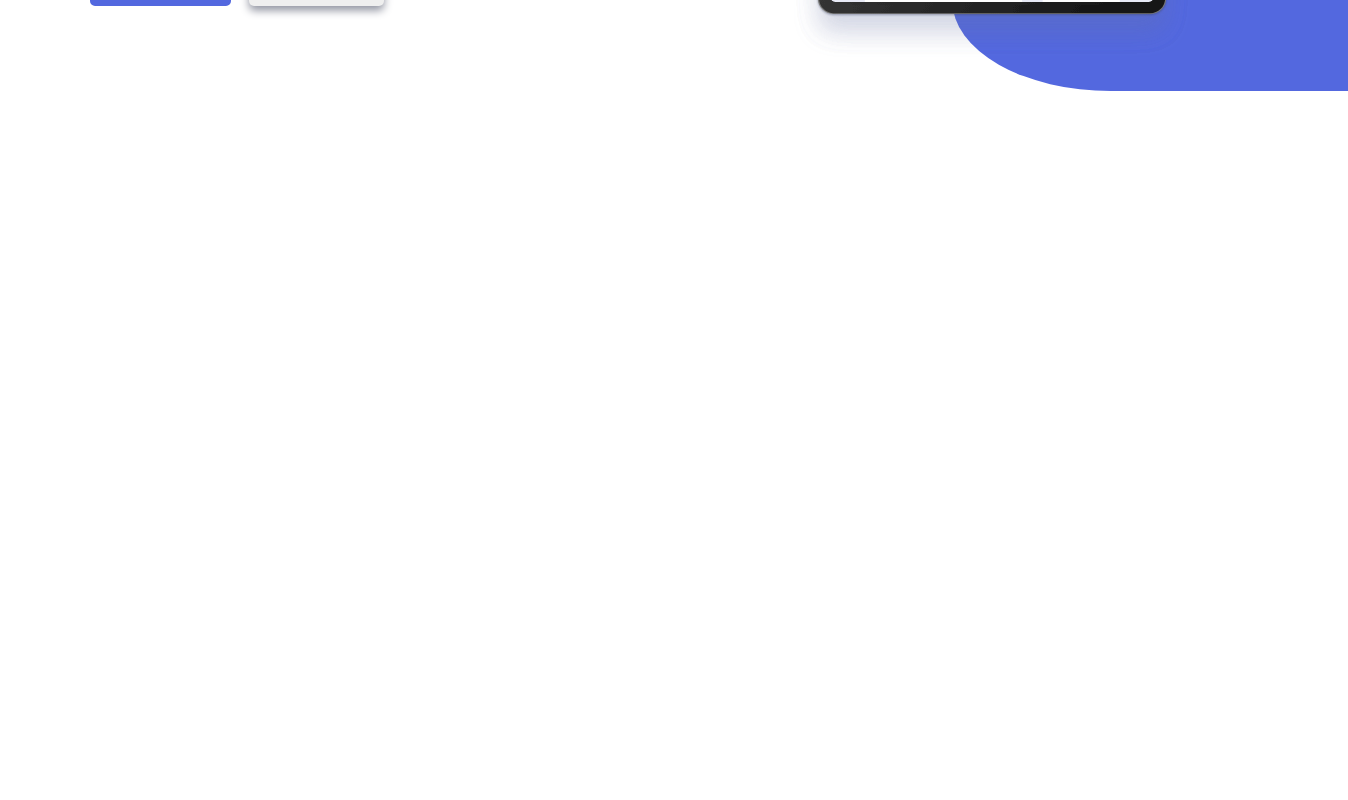
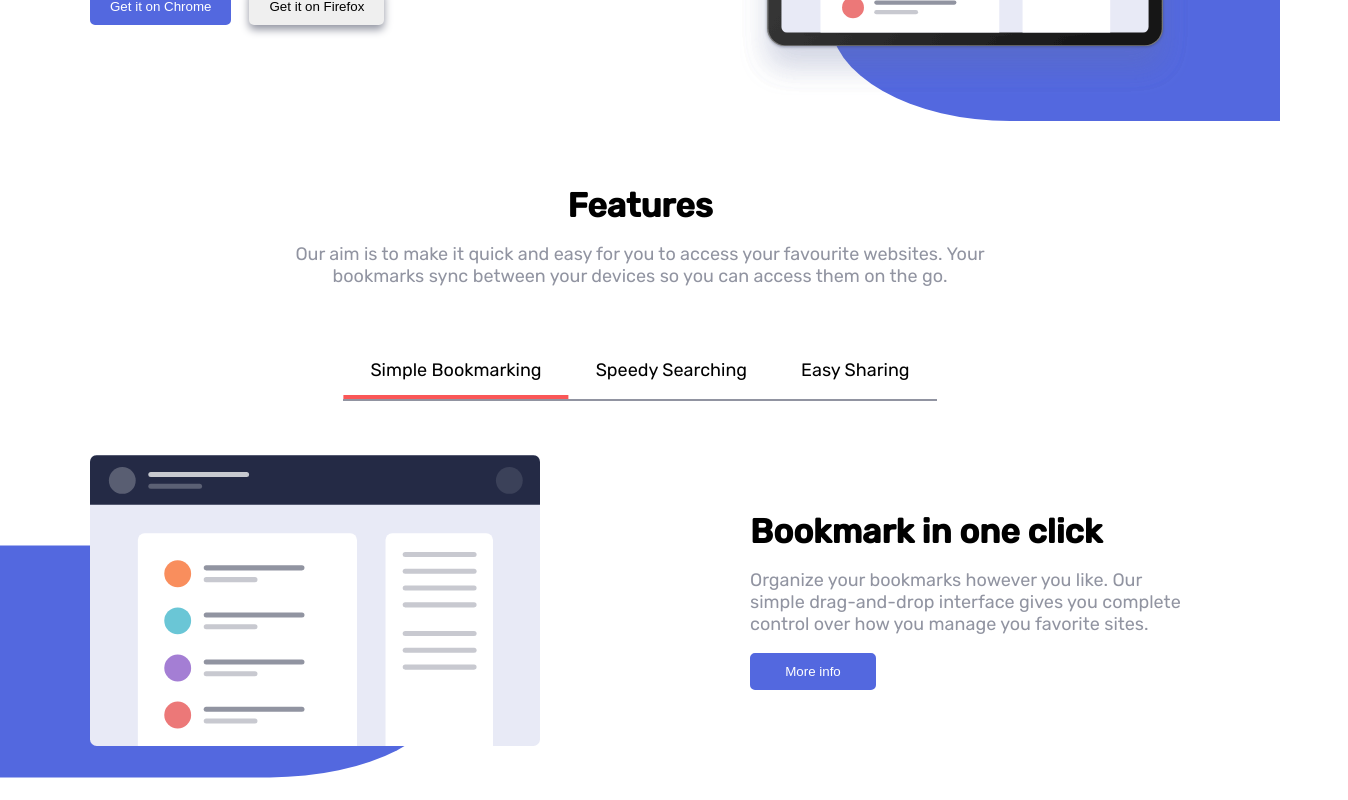
Before and after one commit to KondyKox/Confilogi-zad-rekr, a React (Vite) app in the folder zadanie-rekrutacyjne/: page / in a window 1280 px wide. Shown: the part 340-1140 px from the top of the page, 1348 px wide, since content can reach past the window. Before the commit the page ends 800 px from the top, so only its background shows below. Built offline with nearby package versions, Linux system fonts and the light colour scheme.

Commit message:
features section

```diff
--- a/zadanie-rekrutacyjne/src/components/App/App.css
+++ b/zadanie-rekrutacyjne/src/components/App/App.css
@@ -1,3 +1,4 @@
+/* Hero */
 .hero {
   flex-direction: column-reverse;
 }
@@ -9,14 +10,6 @@
   align-items: center;
   text-align: center;
   gap: 1rem;
-}
-
-.hero__header {
-  font-size: var(--size-xl);
-}
-
-.hero__description {
-  font-size: var(--size-sm);
 }
 
 .hero__btn__container {
@@ -32,15 +25,13 @@
   align-items: center;
 }
 
-.hero__image img {
-  max-width: 15rem;
-}
-
 .hero__image .rounded-bg {
   right: 0;
+  transform: translateX(20%);
 }
 
 @media screen and (min-width: 768px) {
+  /* Hero */
   .hero {
     flex-direction: row;
   }
@@ -50,16 +41,4 @@
     align-items: flex-start;
     text-align: left;
   }
-
-  .hero__header {
-    font-size: var(--size-3xl);
-  }
-
-  .hero__description {
-    font-size: var(--size-base);
-  }
-
-  .hero__image img {
-    max-width: 22rem;
-  }
 }
--- a/zadanie-rekrutacyjne/src/components/App/App.jsx
+++ b/zadanie-rekrutacyjne/src/components/App/App.jsx
@@ -1,3 +1,4 @@
+import Features from "../Features/Features";
 import Navbar from "../Navbar/Navbar";
 import "./App.css";
 
@@ -5,9 +6,10 @@ function App() {
   return (
     <main>
       <Navbar />
+      {/* Hero */}
       <header className="hero section">
         <div className="hero__panel">
-          <h1 className="hero__header">A Simple Bookmark Manager</h1>
+          <h1 className="header">A Simple Bookmark Manager</h1>
           <p className="hero__description">
             A clean and simple interface to organize your favourite websites.
             Open a new browser tab and see your sites load instantly. Try it for
@@ -19,10 +21,17 @@ function App() {
           </div>
         </div>
         <div className="hero__image">
-          <img src="./images/illustration-hero.svg" alt="Hero image" />
+          <img
+            src="./images/illustration-hero.svg"
+            alt="Hero image"
+            className="section-img"
+          />
           <div className="rounded-bg" />
         </div>
       </header>
+
+      {/* Features */}
+      <Features />
     </main>
   );
 }
--- /dev/null
+++ b/zadanie-rekrutacyjne/src/components/Features/Features.css
@@ -0,0 +1,121 @@
+.features {
+  flex-direction: column;
+  gap: 3rem;
+  text-align: center;
+}
+
+.features__header {
+  display: flex;
+  flex-direction: column;
+  align-items: center;
+  gap: 1rem;
+}
+
+.features__list {
+  list-style-type: none;
+  display: flex;
+  flex-direction: column;
+  justify-content: center;
+  align-items: stretch;
+  border-bottom: 1px solid var(--accent-gray);
+}
+
+.features__list__el {
+  padding: 1rem 1.5rem;
+  cursor: pointer;
+  transition: all 0.3s ease-in-out;
+  border-bottom: 1px solid var(--accent-gray);
+  position: relative;
+}
+
+.features__list__el:hover {
+  color: var(--clr-main-red);
+}
+
+.features__list__el.active::after {
+  content: "";
+  width: 70%;
+  background-color: var(--clr-main-red);
+  position: absolute;
+  bottom: 0;
+  left: 50%;
+  transform: translateX(-50%);
+  height: 4px;
+}
+
+.features__feature {
+  display: flex;
+  flex-direction: column;
+  justify-content: space-between;
+  align-items: center;
+  gap: 3rem;
+}
+
+.feature__image {
+  position: relative;
+  display: flex;
+  justify-content: center;
+  align-items: center;
+}
+
+.feature__image .rounded-bg {
+  left: 0;
+  transform: translateX(-20%) rotate(180deg);
+}
+
+.feature__image__info {
+  display: flex;
+  flex-direction: column;
+  justify-content: center;
+  /* align-items: center; */
+  gap: 1rem;
+}
+
+.feature__image__info p {
+  text-align: center;
+}
+
+.feature__image__info .btn {
+  /* display: hidden; */
+  opacity: 0;
+}
+
+@media screen and (min-width: 768px) {
+  .features__header p {
+    max-width: 70%;
+  }
+
+  .features__list {
+    flex-direction: row;
+  }
+
+  .features__list__el:hover:not(.active) {
+    border-bottom: 4px solid var(--clr-main-red);
+  }
+
+  .features__list__el.active::after {
+    width: 100%;
+  }
+
+  .features__feature {
+    flex-direction: row;
+  }
+
+  .feature__image__info {
+    max-width: 40%;
+  }
+
+  .feature__image__info .header {
+    text-align: left;
+  }
+
+  .feature__image__info p {
+    text-align: left;
+  }
+
+  .feature__image__info .btn {
+    /* display: block; */
+    opacity: 1;
+    max-width: 7rem;
+  }
+}
--- /dev/null
+++ b/zadanie-rekrutacyjne/src/components/Features/Features.jsx
@@ -0,0 +1,55 @@
+import { useState } from "react";
+import "./Features.css";
+
+const Features = () => {
+  const [activeIndex, setActiveIndex] = useState(0);
+
+  const features = ["Simple Bookmarking", "Speedy Searching", "Easy Sharing"];
+
+  return (
+    <section id="features" className="features section">
+      <div className="features__header">
+        <h2 className="header">Features</h2>
+        <p>
+          Our aim is to make it quick and easy for you to access your favourite
+          websites. Your bookmarks sync between your devices so you can access
+          them on the go.
+        </p>
+      </div>
+      <ul className="features__list">
+        {features.map((feature, index) => (
+          <li
+            key={index}
+            className={`features__list__el ${
+              activeIndex === index && "active"
+            }`}
+            onClick={() => setActiveIndex(index)}
+          >
+            {feature}
+          </li>
+        ))}
+      </ul>
+      <div className="features__feature">
+        <div className="feature__image">
+          <img
+            src={`./images/illustration-features-tab-${activeIndex + 1}.svg`}
+            alt={`Feature illustration ${activeIndex + 1}`}
+            className="section-img"
+          />
+          <div className="rounded-bg" />
+        </div>
+        <div className="feature__image__info">
+          <h3 className="header">Bookmark in one click</h3>
+          <p>
+            Organize your bookmarks however you like. Our simple drag-and-drop
+            interface gives you complete control over how you manage you
+            favorite sites.
+          </p>
+          <button className="btn btn-primary">More info</button>
+        </div>
+      </div>
+    </section>
+  );
+};
+
+export default Features;
--- a/zadanie-rekrutacyjne/src/index.css
+++ b/zadanie-rekrutacyjne/src/index.css
@@ -41,6 +41,7 @@ main {
 
 p {
   color: var(--accent-gray);
+  font-size: var(--size-sm);
 }
 
 .section {
@@ -49,9 +50,17 @@ p {
   align-items: center;
   gap: 2rem;
   margin-bottom: 3rem;
+  width: 100%;
 }
 
-/* Utils */
+.section-img {
+  max-width: 15rem;
+}
+
+.header {
+  font-size: var(--size-xl);
+}
+
 .bold-text {
   font-weight: 500;
 }
@@ -112,12 +121,12 @@ p {
 .rounded-bg {
   position: absolute;
   top: 3rem;
-  transform: translateX(40%);
   z-index: -1;
   background-color: var(--clr-main-blue);
-  width: 100%;
+  width: 80%;
   height: 80%;
   border-bottom-left-radius: 40%;
+  border-top-left-radius: 40%;
 }
 
 @media screen and (min-width: 768px) {
@@ -130,7 +139,20 @@ p {
     padding-top: 1.5rem;
   }
 
+  p {
+    font-size: var(--size-base);
+  }
+
+  .section-img {
+    max-width: 25rem;
+  }
+
+  .header {
+    font-size: var(--size-3xl);
+  }
+
   .rounded-bg {
     top: 5rem;
+    width: 100%;
   }
 }
```
